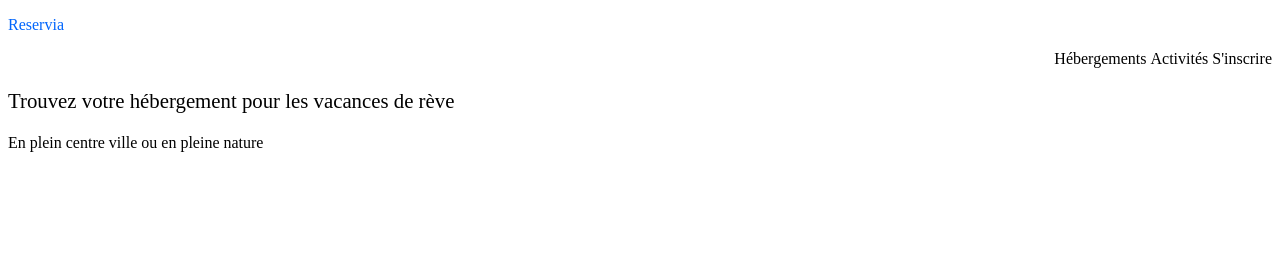
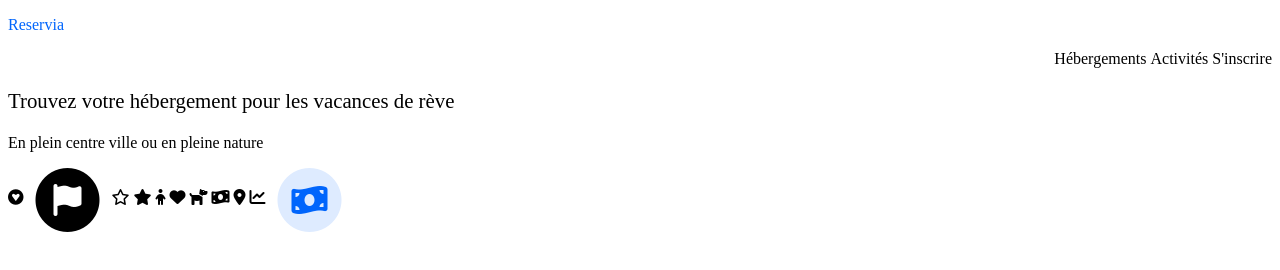
Before and after one commit to eval-prac/LaurentVerfaille_2_18052021, a plain HTML site: page home_desktop.html in a window 1280 px wide. Drawn offline with Linux system fonts and the light colour scheme.

Commit message:
Ajout des icons

```diff
--- a/home_desktop.html
+++ b/home_desktop.html
@@ -4,6 +4,7 @@
     <meta charset="utf-8"/>
     <title>Reservia</title>
     <link rel="stylesheet" href="css/style.css"/>
+    <script src="https://kit.fontawesome.com/6dd7ccfc27.js" crossorigin="anonymous"></script>
 </head>
 <body>
     <p class="color_main">Reservia</p>
@@ -14,5 +15,22 @@
     </ul>
     <p class="text1">Trouvez votre hébergement pour les vacances de rève</p>
     <p class="text2">En plein centre ville ou en pleine nature</p>
+    <i class="fab fa-gratipay"></i>
+    <span class="fa-stack fa-2x">
+        <i class="fas fa-circle fa-stack-2x"></i>
+        <i class="fas fa-flag fa-stack-1x fa-inverse"></i>
+    </span>
+    <i class="far fa-star"></i>
+    <i class="fas fa-star"></i>
+    <i class="fas fa-child"></i>
+    <i class="fas fa-heart"></i>
+    <i class="fas fa-dog"></i>
+    <i class="fas fa-money-bill-wave"></i>
+    <i class="fas fa-map-marker-alt"></i>
+    <i class="fas fa-chart-line"></i>
+    <span class="fa-stack fa-2x">
+        <i class="fas fa-circle fa-stack-2x color_light"></i>
+        <i class="fas fa-money-bill-wave fa-stack-1x color_main"></i>
+    </span>
 </body>
 </html>
```
